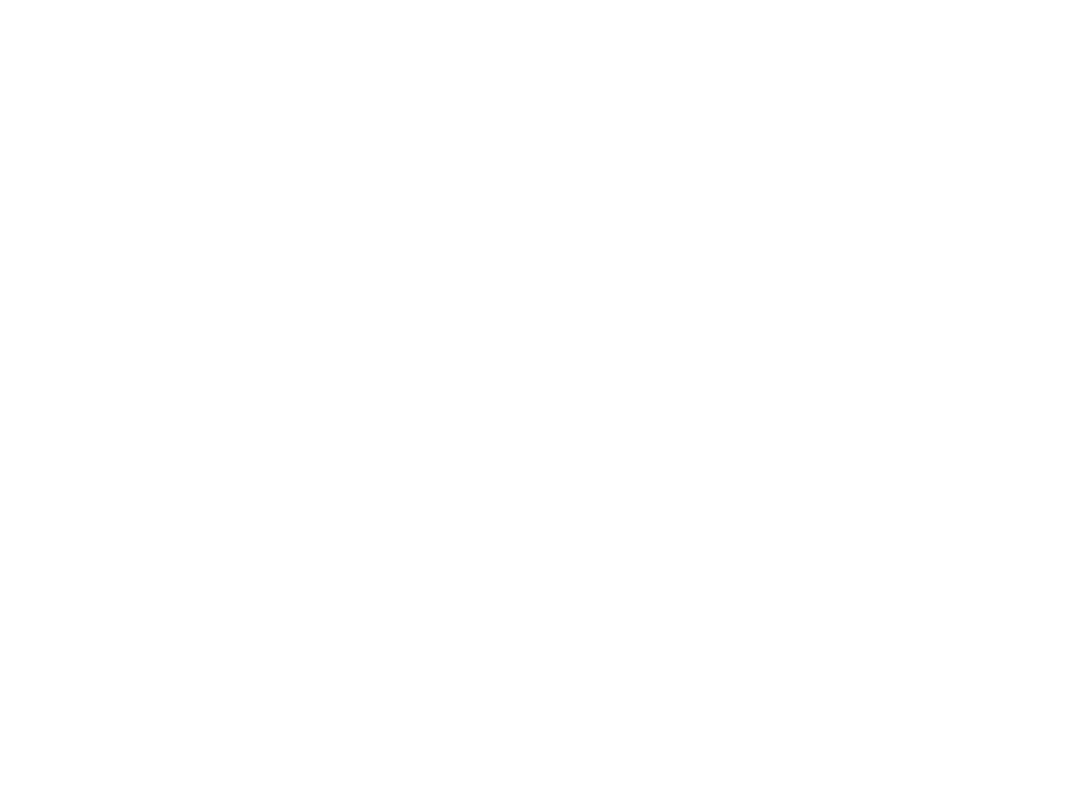
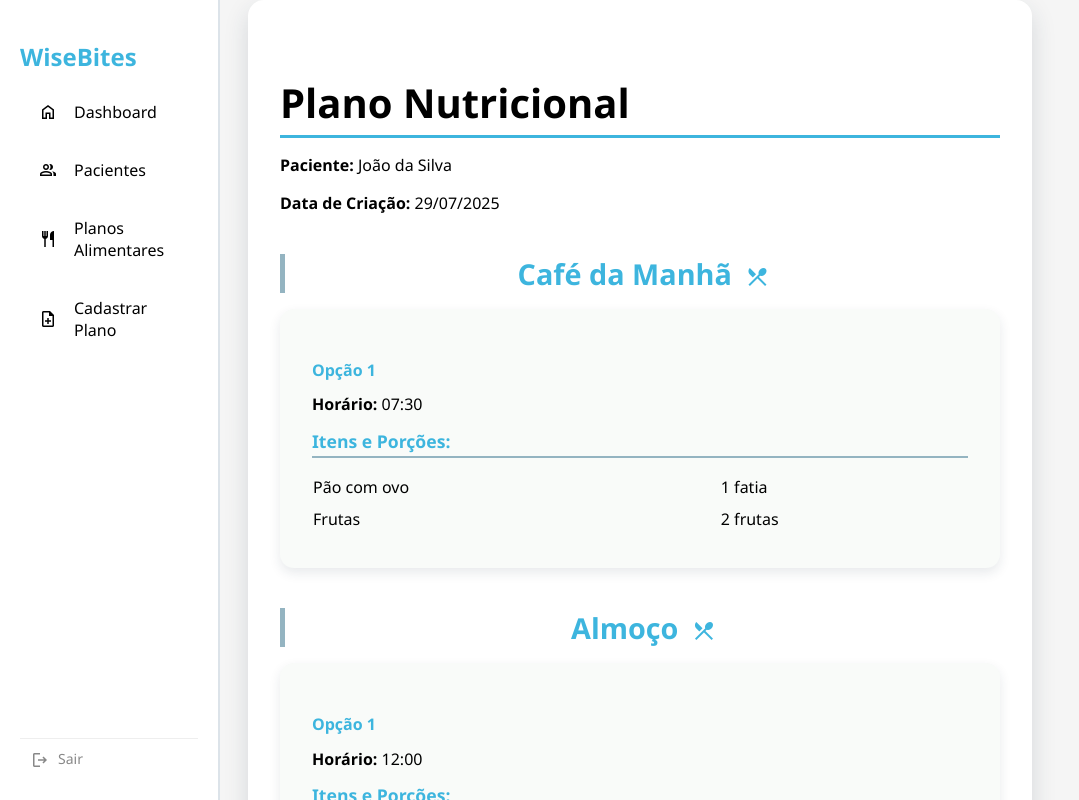
Before and after one commit to Isabellybrt/Wisebites, a React (Create React App) app in the folder frontend/: page /nutritional_plan_client in a window 1280 px wide. Before the commit this address had no page. Shown: the whole page, without its empty margins (0-1079 px from the left). Built offline with nearby package versions, Linux system fonts and the light colour scheme.

Commit message:
plano_nutricional

```diff
--- a/frontend/src/App.tsx
+++ b/frontend/src/App.tsx
@@ -7,6 +7,7 @@
 import Home_Client from './pages/Home_Client';
 import Login from './pages/Login';
 import Plan_Registration from './pages/Plan_Registration';
+import Nutritional_Plan_Client from './pages/Nutritional_Plan_Client';
 
 const App: React.FC = () => {
   return (
@@ -35,7 +36,8 @@
         <Route path="/dashboard" element={<Home_Nutritionist />} />
         <Route path="/home" element={<Home_Client />} />
         <Route path="/login" element={<Login />} />
-        <Route path='/Plan_Registration' element={<Plan_Registration />} />
+        <Route path='/plan_Registration' element={<Plan_Registration />} />
+        <Route path='/nutritional_plan_client' element={<Nutritional_Plan_Client />} />
         {/* outras rotas no futuro */}
       </Routes>
     </>
--- a/frontend/src/components/Sidebar_Nutritionist.tsx
+++ b/frontend/src/components/Sidebar_Nutritionist.tsx
@@ -2,7 +2,8 @@
 import '../styles/Sidebar_Nutritionist.css';
 import Dashboard from '../pages/Home_Nutritionist';
 import { Link } from 'react-router-dom';
-import Plan_Registration from '../pages/Plan_Registration';
+
+
 
 const Sidebar: React.FC = () => {
   return (
--- /dev/null
+++ b/frontend/src/pages/Nutritional_Plan_Client.tsx
@@ -0,0 +1,111 @@
+import React from 'react';
+import Sidebar from '../components/Sidebar_Nutritionist';
+import '../styles/Nutritional_Plan_Client.css';
+
+const Nutritional_Plan_Client: React.FC = () => {
+  const plano = {
+    paciente: "João da Silva",
+    data: "29/07/2025",
+    refeicoes: [
+      {
+        tipo: "Café da Manhã",
+        opcoes: [
+          {
+            horario: "07:30",
+            descricao: "Pão com ovo, Frutas",
+            porcoes: "1 fatia, 2 frutas"
+          }
+        ]
+      },
+      {
+        tipo: "Almoço",
+        opcoes: [
+          {
+            horario: "12:00",
+            descricao: "Arroz, Feijão, Salada, Frango grelhado",
+            porcoes: "3 colheres, 1 concha, 1 prato, 1 filé"
+          }
+        ]
+      },
+      {
+        tipo: "Lanche da Tarde",
+        opcoes: [
+          {
+            horario: "16:00",
+            descricao: "Iogurte natural, Castanhas",
+            porcoes: "1 pote, 10 unidades"
+          }
+        ]
+      },
+      {
+        tipo: "Jantar",
+        opcoes: [
+          {
+            horario: "19:30",
+            descricao: "Sopa de legumes, Pão integral",
+            porcoes: "1 prato, 2 fatias"
+          }
+        ]
+      },
+      {
+        tipo: "Ceia",
+        opcoes: [
+          {
+            horario: "21:30",
+            descricao: "Chá de camomila, Biscoito integral",
+            porcoes: "1 xícara, 3 unidades"
+          }
+        ]
+      }
+    ]
+  };
+
+  return (
+    <div className="plano-paciente-container">
+      <Sidebar />
+      <main className="plano-paciente-content">
+        <h1>Plano Nutricional</h1>
+        <p><strong>Paciente:</strong> {plano.paciente}</p>
+        <p><strong>Data de Criação:</strong> {plano.data}</p>
+
+        {plano.refeicoes.map((refeicao, i) => (
+          <div key={i} className="refeicao-bloco">
+            <h2>
+            {refeicao.tipo}{" "}
+            <span className="material-symbols-outlined" style={{ verticalAlign: "middle", marginLeft: "6px", fontSize: "1.5rem" }}>
+                restaurant_menu
+            </span></h2>
+            {refeicao.opcoes.map((opcao, j) => {
+              const itens = opcao.descricao.split(',').map(item => item.trim());
+              const porcoes = opcao.porcoes.split(',').map(p => p.trim());
+              const qtd = Math.min(itens.length, porcoes.length);
+
+              return (
+                <div key={j} className="opcao-card">
+                  <h4>Opção {j + 1}</h4>
+                  <p><strong>Horário:</strong> {opcao.horario}</p>
+
+                  <div className="descricao-porcoes-tabela">
+                    <strong>Itens e Porções:</strong>
+                    <table>
+                      <tbody>
+                        {Array.from({ length: qtd }).map((_, idx) => (
+                          <tr key={idx}>
+                            <td className="item">{itens[idx]}</td>
+                            <td className="porcao">{porcoes[idx]}</td>
+                          </tr>
+                        ))}
+                      </tbody>
+                    </table>
+                  </div>
+                </div>
+              );
+            })}
+          </div>
+        ))}
+      </main>
+    </div>
+  );
+};
+
+export default Nutritional_Plan_Client;
--- /dev/null
+++ b/frontend/src/styles/Nutritional_Plan_Client.css
@@ -0,0 +1,109 @@
+body {
+  background-color: #f5f5f5;
+  font-family: 'Segoe UI', Tahoma, Geneva, Verdana, sans-serif;
+  margin: 0;
+  padding: 0;
+  color: black;
+}
+
+.plano-paciente-container {
+  display: flex;
+  min-height: 100vh;
+}
+
+.plano-paciente-content {
+  flex: 1;
+  padding: 3rem 2rem;
+  max-width: 720px;
+  margin: auto;
+  background-color: #fff;
+  border-radius: 16px;
+  box-shadow: 0 10px 25px rgba(33, 52, 72, 0.15);
+}
+
+.plano-paciente-content h1 {
+  font-size: 2.5rem;
+  margin-bottom: 1rem;
+  color: black;
+  border-bottom: 3px solid #3db5de;
+  padding-bottom: 0.3rem;
+}
+
+.refeicao-bloco {
+  margin-top: 2.5rem;
+}
+
+.refeicao-bloco h2 {
+  color: #3db5de;
+  font-weight: 700;
+  font-size: 1.8rem;
+  margin-bottom: 1rem;
+  border-left: 5px solid #94B4C1;
+  padding-left: 10px;
+}
+
+.opcao-card {
+  background-color: #f9fbf9;
+  border-radius: 14px;
+  padding: 1.8rem 2rem;
+  margin-top: 1rem;
+  box-shadow: 0 5px 12px rgba(33, 52, 72, 0.1);
+  transition: box-shadow 0.3s ease;
+  cursor: default;
+}
+
+.opcao-card:hover {
+  box-shadow: 0 8px 20px rgba(33, 52, 72, 0.2);
+}
+
+.opcao-card h4 {
+  color: #3db5de;
+  margin-bottom: 0.8rem;
+  font-weight: 600;
+}
+
+.opcao-card p {
+  margin: 0.2rem 0;
+  font-size: 1rem;
+  line-height: 1.4;
+}
+
+.checkbox-line {
+  margin-top: 1.2rem;
+  display: flex;
+  align-items: center;
+  gap: 0.7rem;
+  font-weight: 600;
+  color: #213448;
+}
+
+/* Custom checkbox style */
+.checkbox-line input[type="checkbox"] {
+  width: 18px;
+  height: 18px;
+  cursor: pointer;
+  accent-color: #547792; /* cor do check moderno */
+  border-radius: 4px;
+}
+
+/* Novo estilo para descricao-porcoes-tabela */
+
+.descricao-porcoes-tabela {
+  margin-top: 0.8rem;
+}
+
+.descricao-porcoes-tabela strong {
+  display: block;
+  margin-bottom: 0.6rem;
+  color: #3db5de;
+  font-weight: 700;
+  font-size: 1.1rem;
+  border-bottom: 2px solid #94B4C1;
+  padding-bottom: 0.2rem;
+}
+
+.descricao-porcoes-tabela table {
+  width: 100%;
+  border-collapse: separate;
+  border-spacing: 0 8px;
+}
```
Also changed, not shown: 4 other files (tests, documents, lock files or other folders).
